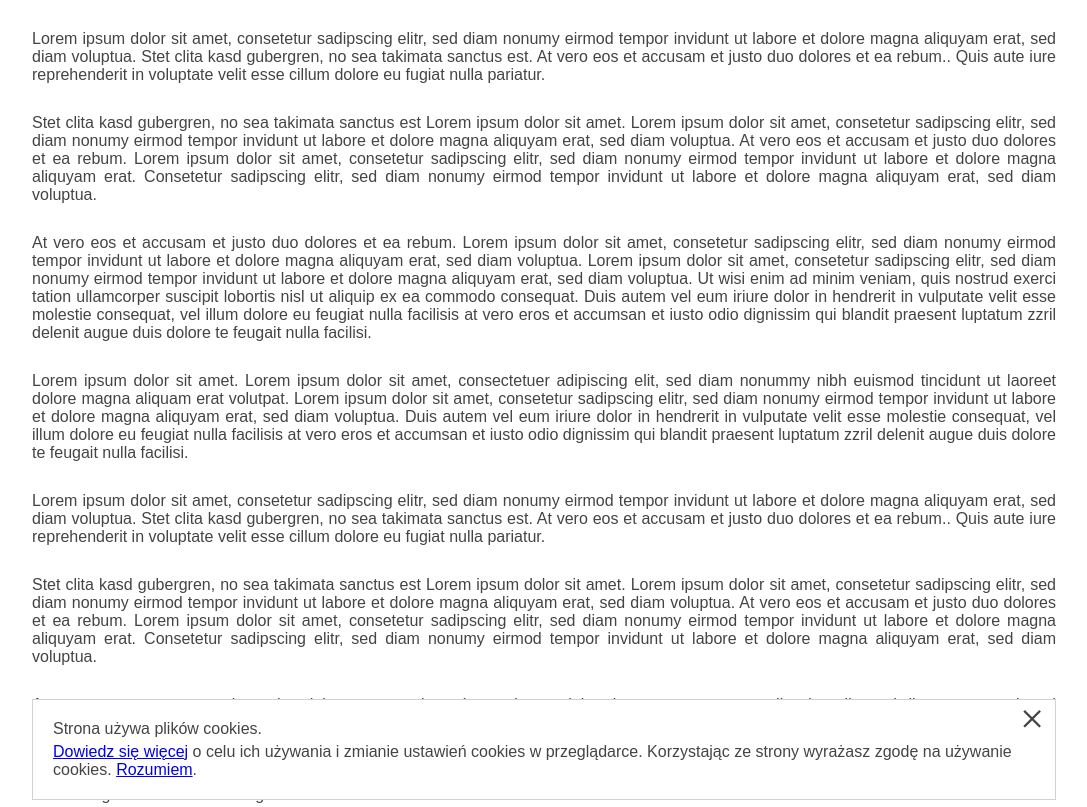
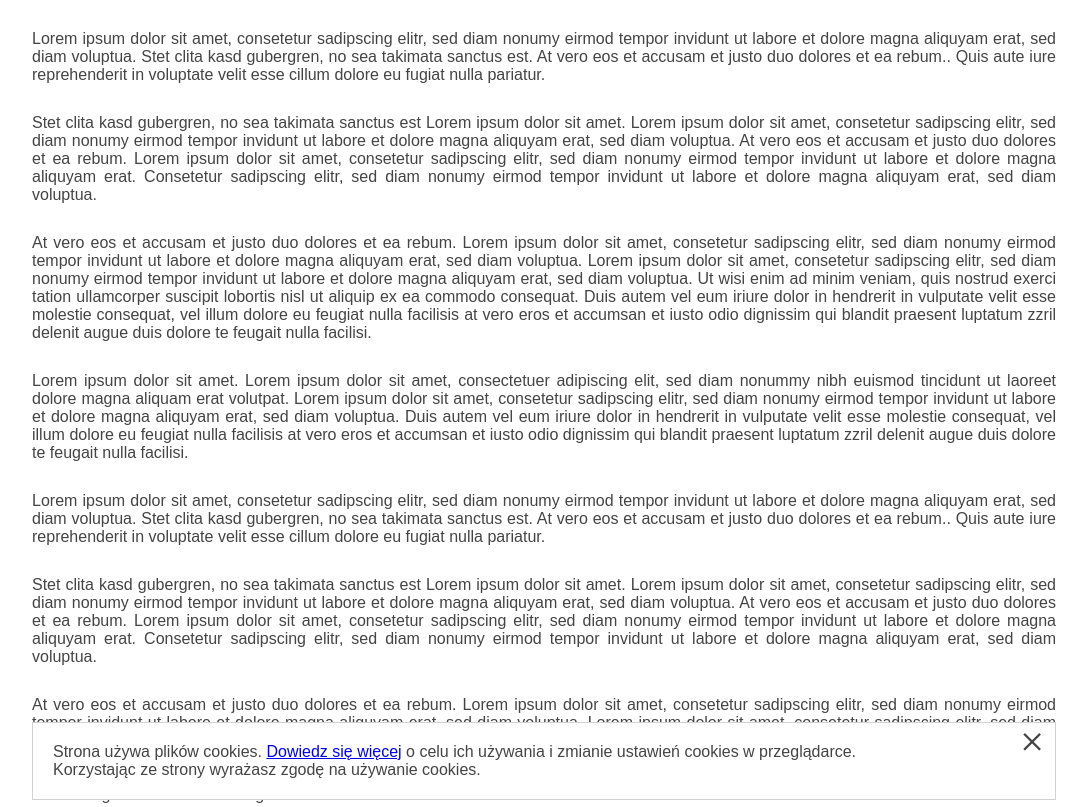
Before and after one commit to r4fx/cookie-box, a plain HTML site: page demo/index.html in a window 1280 px wide. Shown: the top 807 px of the page, without its empty margins (96-1183 px from the left). Drawn offline with Linux system fonts and the light colour scheme.

Commit message:
code cleanup

```diff
--- a/demo/index.html
+++ b/demo/index.html
@@ -54,8 +54,7 @@
             privacyPolicy: true,
             selfPosition: false,
             cookiesPageURL: '/polityka-plikow-cookies/',
-            textParagraph_1: '<p>Strona używa plików cookies.</p>',
-            textParagraph_2: '<p><a data-cookie-box-url>Dowiedz się więcej</a> o celu ich używania i zmianie ustawień cookies w przeglądarce. Korzystając ze strony wyrażasz zgodę na używanie cookies. <a data-cookie-box-close>Rozumiem</a>.</p>',
+            textParagraph: '<p>Strona używa plików cookies. <a data-cookie-box-url>Dowiedz się więcej</a> o celu ich używania i zmianie ustawień cookies w przeglądarce. <br>Korzystając ze strony wyrażasz zgodę na używanie cookies.</p>',
             position: 'bottom'
         });
     </script>
--- a/source/cookiebox.js
+++ b/source/cookiebox.js
@@ -15,8 +15,7 @@
             selfPosition: false,
             boxContainer: '#cookie-box',
             cookiesPageURL: '/polityka-plikow-cookies/',
-            textParagraph_1: '<p>Ta witryna używa <a>plików cookie</a> m. in. w celach reklamowych i statystycznych oraz w celu dostosowania serwisu do indywidualnych potrzeb użytkowników. Korzystanie z naszego serwisu internetowego bez zmiany ustawień dotyczących cookie oznacza, że będą one zapisywane w pamięci urządzenia.</p>',
-            textParagraph_2: '<p>Jeżeli wyrażasz zgodę na zapisywanie informacji zawartej w cookies zamknij ten komunikat. Jeżeli nie wyrażasz zgody - zmień ustawienia swojej przeglądarki.</p>',
+            textParagraph: '<p>Strona używa plików cookies. <a data-cookie-box-url>Dowiedz się więcej</a> o celu ich używania i zmianie ustawień cookies w przeglądarce. Korzystając ze strony wyrażasz zgodę na używanie cookies. <a data-cookie-box-close>Rozumiem</a>.</p>',
             position: 'bottom'
         };
 
@@ -77,7 +76,7 @@
                     container: document.createElement('div'),
                     bodyWrapper: document.createElement('div'),
                     closeBtn: document.createElement('span'),
-                    body: plugin.settings.textParagraph_1 + plugin.settings.textParagraph_2
+                    body: plugin.settings.textParagraph
                 };
 
                 cookieBoxElements.container.id = cookieBoxHashFree;
```
